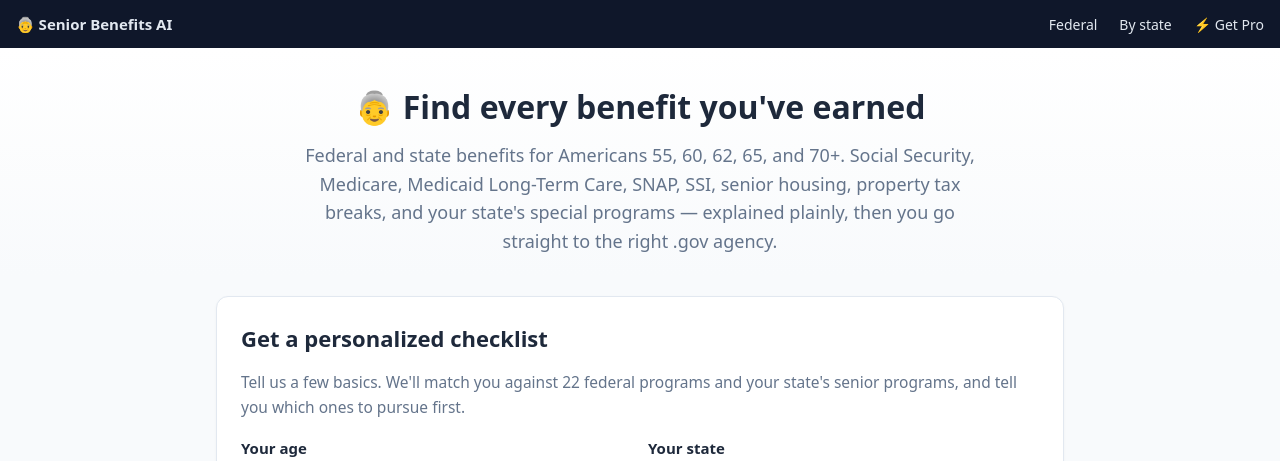
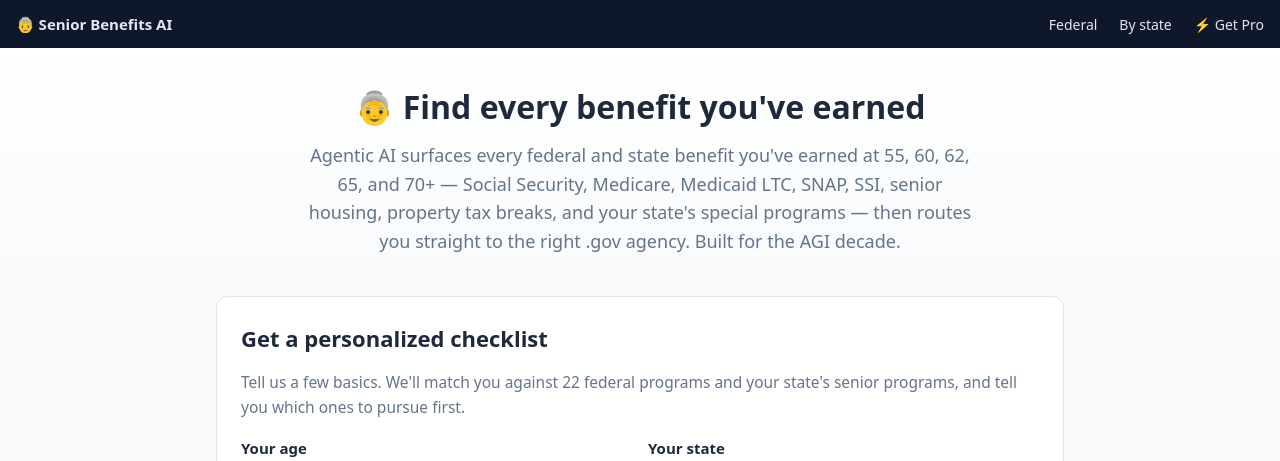
Before and after one commit to justfreshsky-jpg/SeniorBenefitsAI, a Flask app: page / in a window 1280 px wide. Shown: the top 461 px of the page. Run offline with Flask 3, Linux system fonts and the light colour scheme.

Commit message:
futurist hero: weave agentic AI / frontier-models / AGI-decade framing
Operator: make every project futuristic in total (no footer stamp).
Hero subhead updated to mention agentic AI, frontier models, or the
AGI decade, while preserving the product-specific value proposition.
Each app gets a unique rewrite — no shared template, no pasted line.

```diff
--- a/templates/index.html
+++ b/templates/index.html
@@ -2,7 +2,7 @@
 {% block hero %}
 <header class="hero">
   <h1>👵 Find every benefit you've earned</h1>
-  <p>Federal and state benefits for Americans 55, 60, 62, 65, and 70+. Social Security, Medicare, Medicaid Long-Term Care, SNAP, SSI, senior housing, property tax breaks, and your state's special programs — explained plainly, then you go straight to the right .gov agency.</p>
+  <p>Agentic AI surfaces every federal and state benefit you've earned at 55, 60, 62, 65, and 70+ — Social Security, Medicare, Medicaid LTC, SNAP, SSI, senior housing, property tax breaks, and your state's special programs — then routes you straight to the right .gov agency. Built for the AGI decade.</p>
 </header>
 {% endblock %}
 
```
